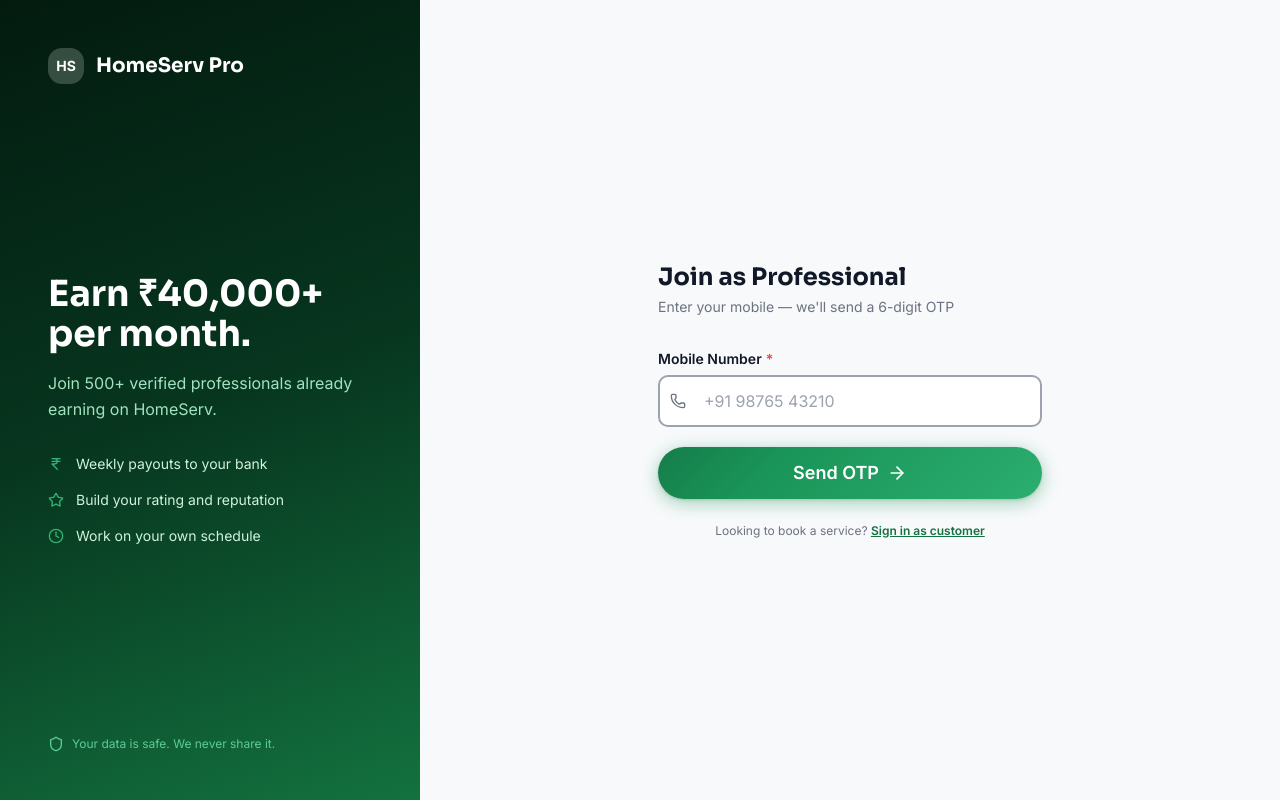
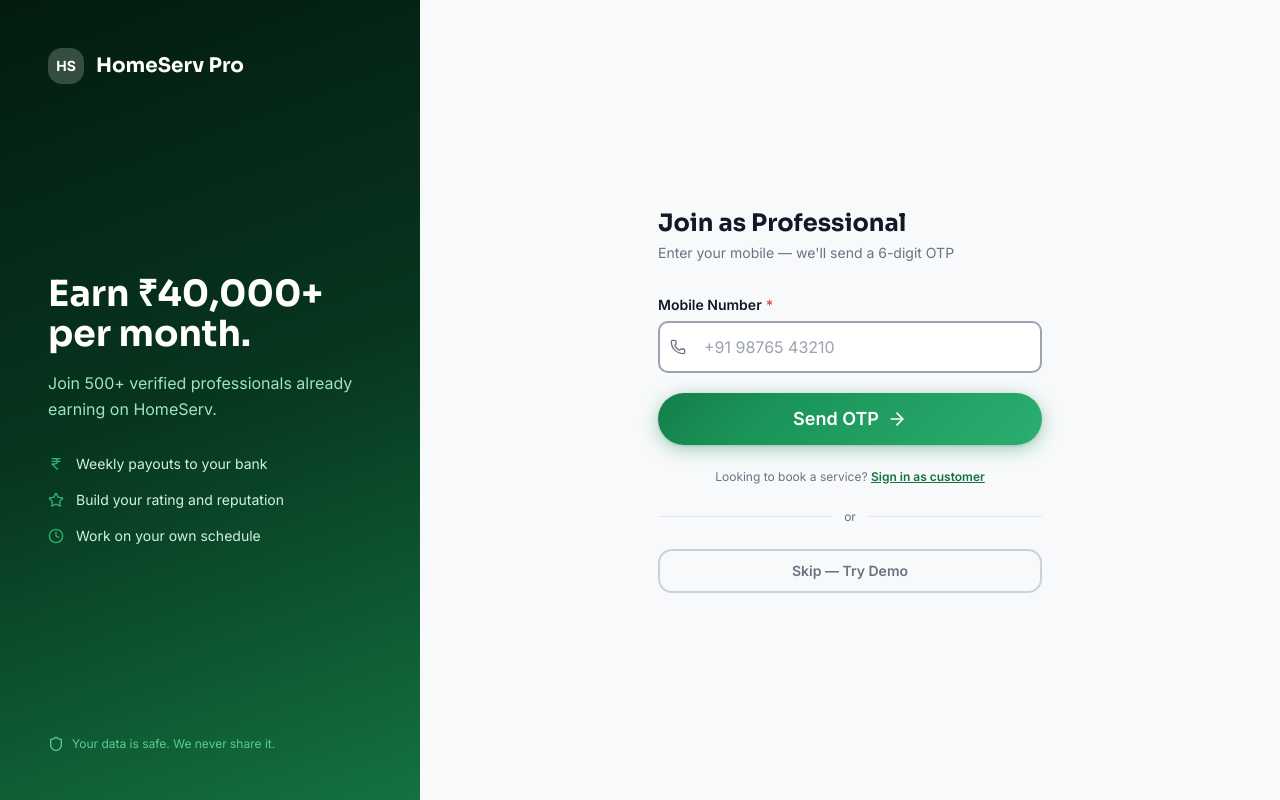
Before and after one commit to Ajkothapalli/home-services-app, a Next.js app in the folder homeserv-web/: page /auth/worker in a window 1280 px wide. Built offline with nearby package versions, Linux system fonts and the light colour scheme.

Commit message:
feat: updated auth pages

```diff
--- a/homeserv-web/app/auth/customer/page.tsx
+++ b/homeserv-web/app/auth/customer/page.tsx
@@ -195,6 +195,24 @@ export default function CustomerAuthPage() {
                   Join as Pro
                 </Link>
               </p>
+
+              <div className="relative my-6">
+                <div className="absolute inset-0 flex items-center">
+                  <div className="w-full border-t" style={{ borderColor: "var(--color-neutral-200)" }} />
+                </div>
+                <div className="relative flex justify-center text-xs" style={{ color: "var(--color-text-secondary)" }}>
+                  <span className="px-3" style={{ backgroundColor: "var(--color-neutral-50)" }}>or</span>
+                </div>
+              </div>
+
+              <button
+                type="button"
+                onClick={() => router.push("/customer/dashboard")}
+                className="w-full text-sm font-semibold py-2.5 rounded-xl border-2 transition-colors focus-visible:outline-none focus-visible:ring-2 focus-visible:ring-[#2EB374]"
+                style={{ borderColor: "var(--color-neutral-300)", color: "var(--color-text-secondary)" }}
+              >
+                Skip — Try Demo
+              </button>
             </form>
           ) : (
             <form onSubmit={handleVerifyOtp} noValidate>
--- a/homeserv-web/app/auth/worker/page.tsx
+++ b/homeserv-web/app/auth/worker/page.tsx
@@ -186,6 +186,24 @@ export default function WorkerAuthPage() {
                   Sign in as customer
                 </Link>
               </p>
+
+              <div className="relative my-6">
+                <div className="absolute inset-0 flex items-center">
+                  <div className="w-full border-t" style={{ borderColor: "var(--color-neutral-200)" }} />
+                </div>
+                <div className="relative flex justify-center text-xs" style={{ color: "var(--color-text-secondary)" }}>
+                  <span className="px-3" style={{ backgroundColor: "var(--color-neutral-50)" }}>or</span>
+                </div>
+              </div>
+
+              <button
+                type="button"
+                onClick={() => router.push("/worker/onboarding")}
+                className="w-full text-sm font-semibold py-2.5 rounded-xl border-2 transition-colors focus-visible:outline-none focus-visible:ring-2 focus-visible:ring-[#2EB374]"
+                style={{ borderColor: "var(--color-neutral-300)", color: "var(--color-text-secondary)" }}
+              >
+                Skip — Try Demo
+              </button>
             </form>
           ) : (
             <form onSubmit={handleVerifyOtp} noValidate>
```
